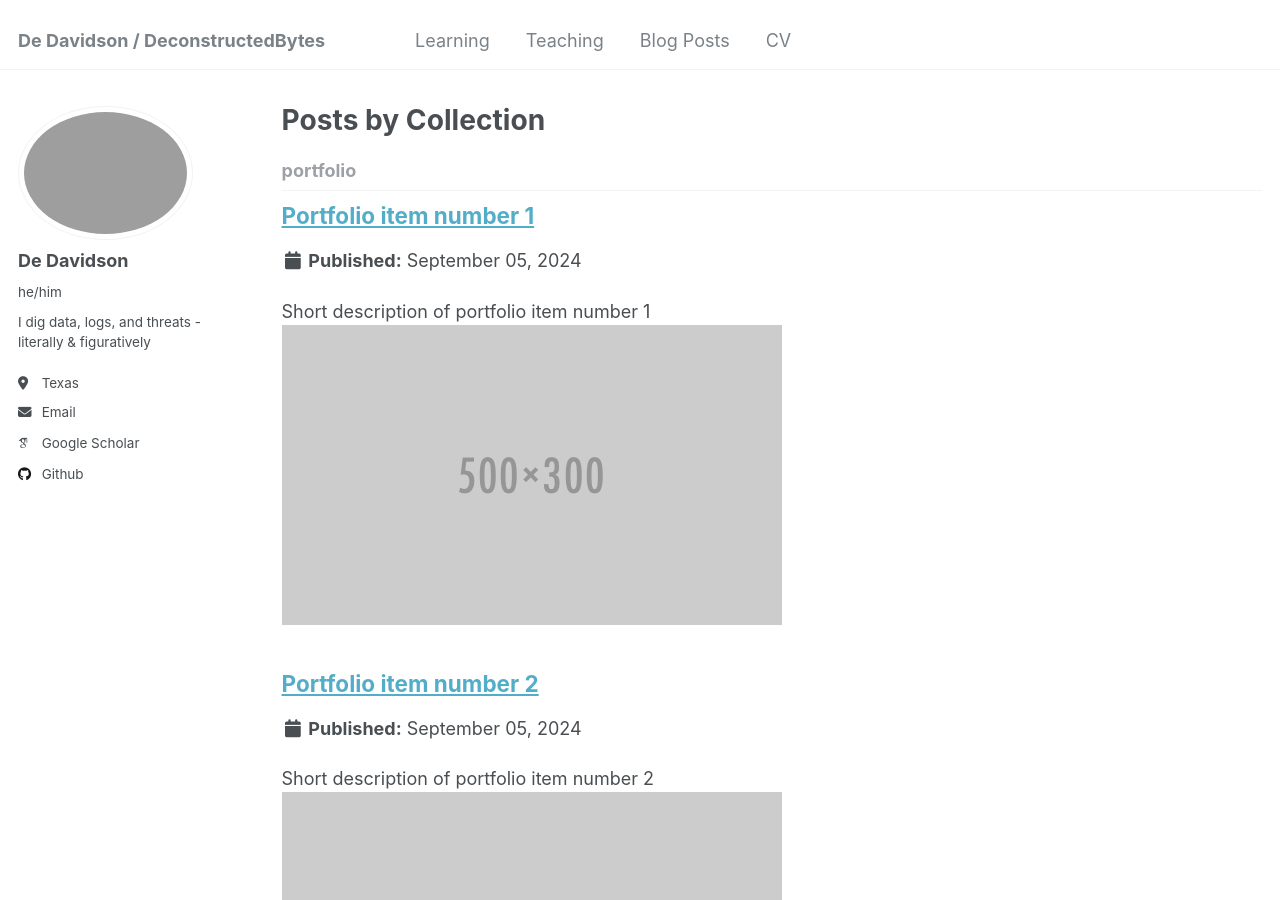
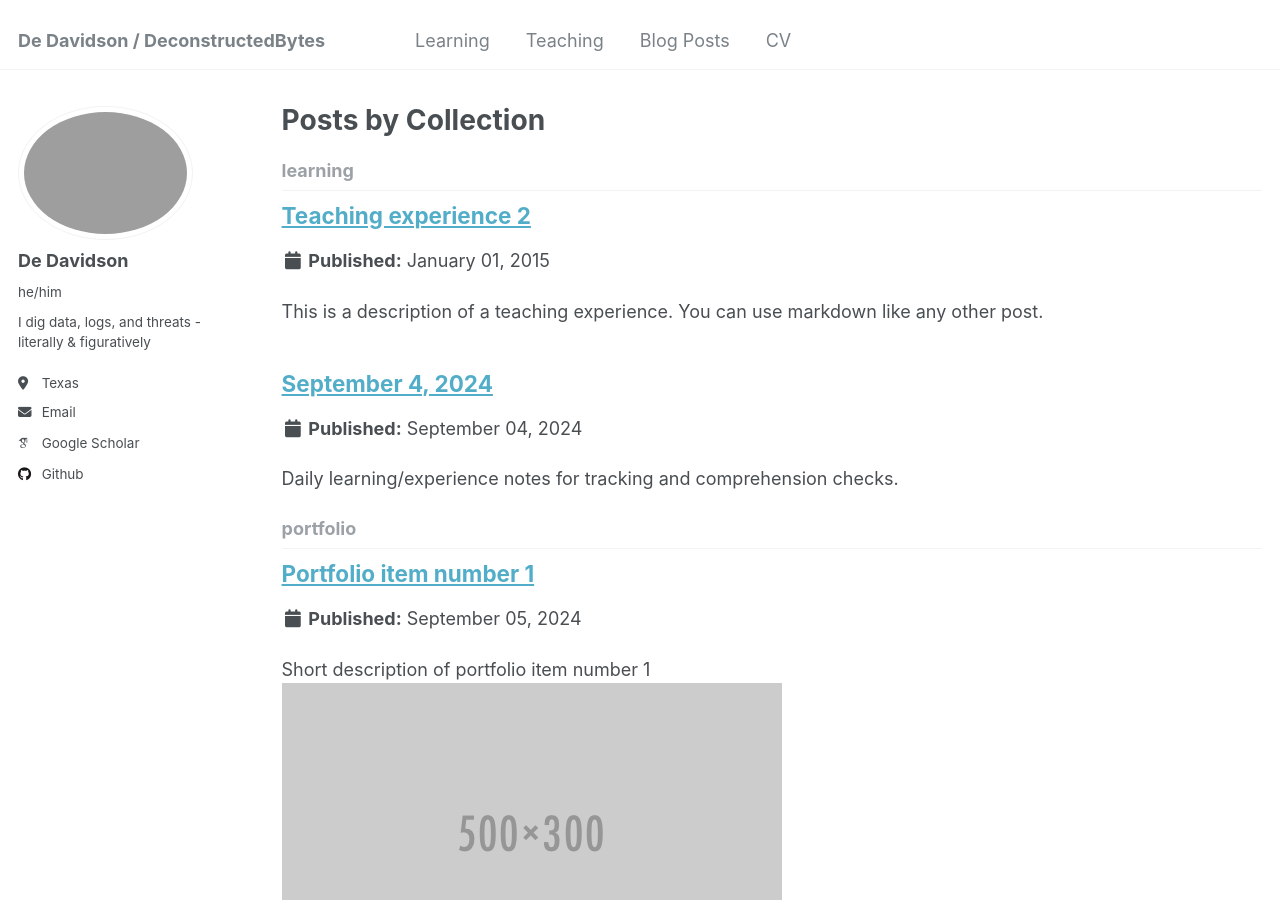
Before and after one commit to deconstructedbytes/deconstructedbytes.github.io, a Jekyll site: the page built from _pages/collection-archive.html, in a window 1280 px wide and 900 px high. Built offline with Jekyll 4.4.1, drawn with Linux system fonts in a browser that asks for light colours; some web fonts are replaced; some of the changed lines change nothing that is shown.

Commit message:
Update _config.yml

```diff
--- a/_config.yml
+++ b/_config.yml
@@ -220,6 +220,9 @@ collections:
   talks:
     output: true
     permalink: /:collection/:path/
+  learning:
+    output: true
+    permalink: /:collection/:path/
 
 
 # These settings control how pages and collections are included in the site
```
